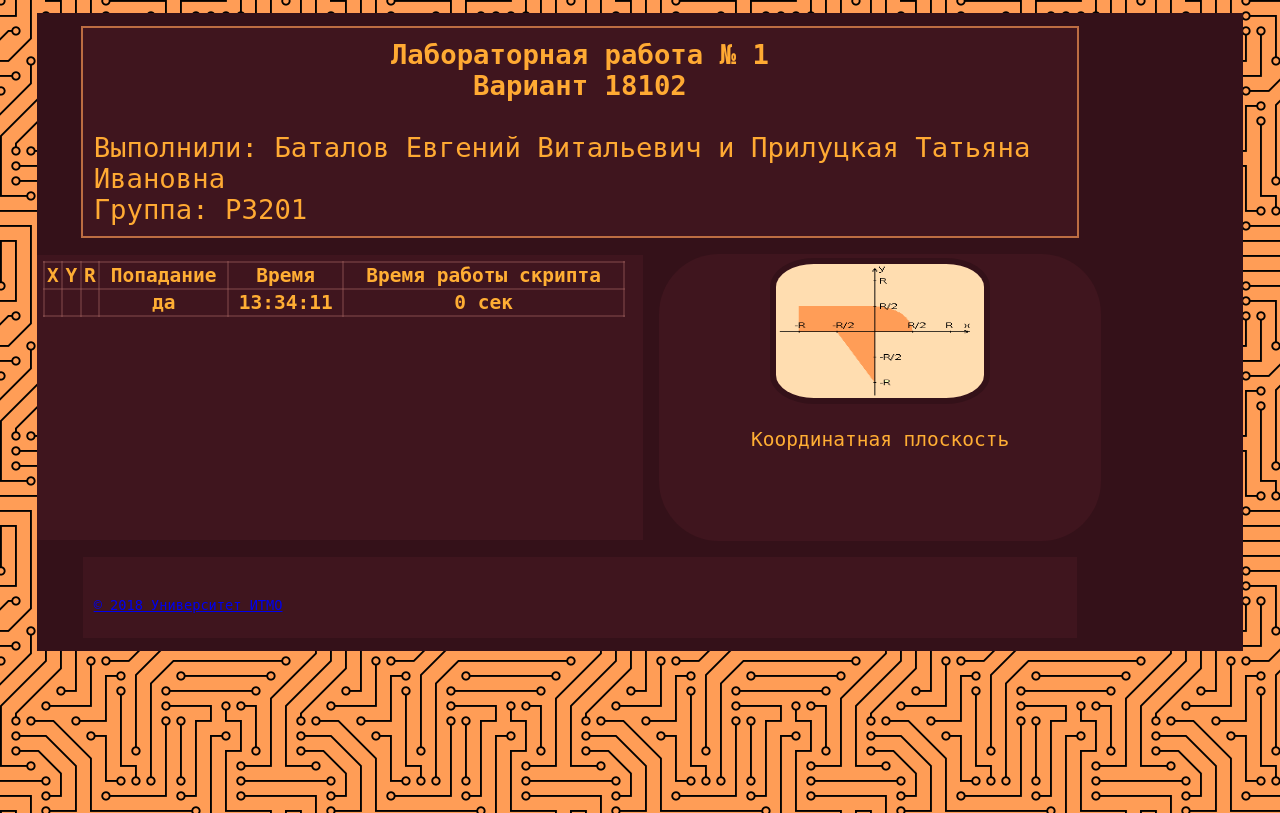
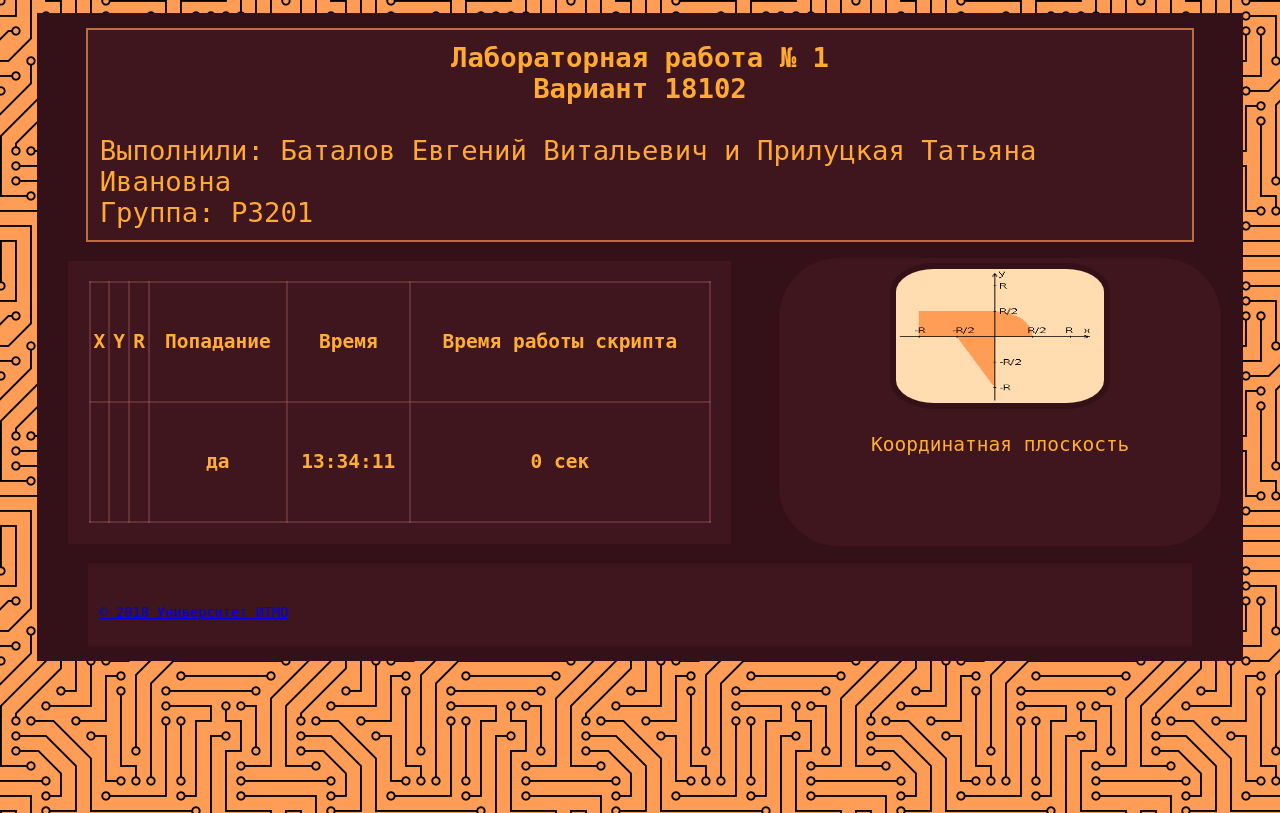
Before and after one commit to Macavitty/Pip_labs, a PHP site: page /table.php in a window 1280 px wide. Run offline with PHP 8.4, Linux system fonts and the light colour scheme; data that the repository does not hold is empty.

Commit message:
small fixes for helios

```diff
--- a/assignment.txt
+++ b/assignment.txt
@@ -69,3 +69,8 @@ FastCGI - особенности технологии, преимущества
  FF9858
  754643
  B77FAD*/
+
+
+/*
+https://stackoverflow.com/questions/30309606/is-there-a-way-to-group-nth-child-css-rules-for-same-parent
+*/
--- a/style.css
+++ b/style.css
@@ -35,19 +35,23 @@ html, body {
 #table {
     grid-area: table;
     vertical-align: center;
-    width: 99%;
+    horiz-align: center;
+    width: 90%;
 }
 
 table {
     border-collapse: collapse;
     border: 2px solid rgba(255, 157, 86, 0.65);;
-    width: 98%;
+    width: 96%;
+    height: 90%;
     horiz-align: center;
+    margin: 2%;
 }
 
 td {
     border: 2px solid rgba(162, 97, 96, 0.36);
     text-align: center;
+    display:inline-block;
 }
 
 th {
@@ -70,7 +74,7 @@ th {
 #table_container {
     display: grid;
     justify-items: center;
-    grid-template-columns: 50% 40%;
+    grid-template-columns: 60% 40%;
     grid-template-rows: auto;
     grid-template-areas: "header header"
     "table image"
```
Also changed, not shown: index.html (renamed from index.php).
